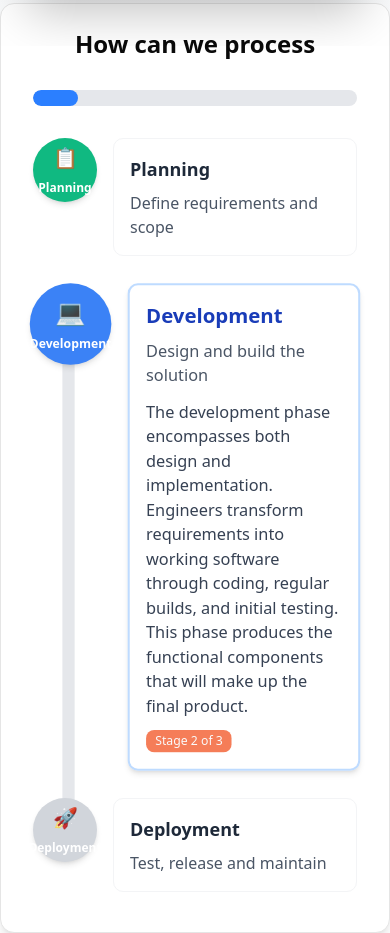
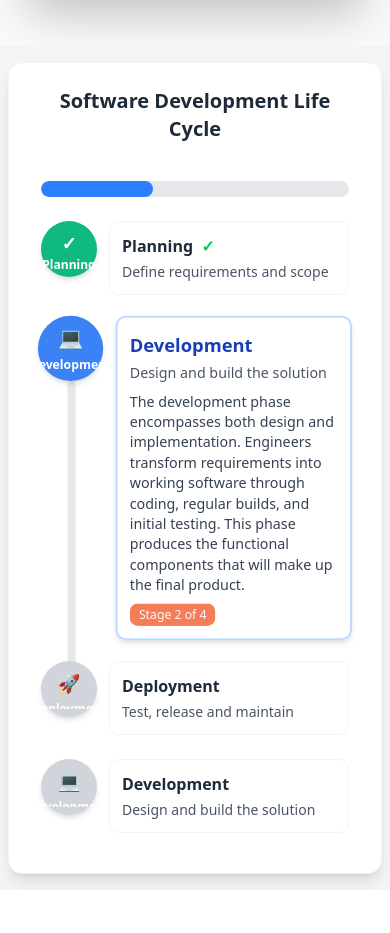
Before and after one commit to bibas07/skinmama-web, a Next.js app: page / in a window 390 px wide. Shown: the part 1014-1947 px from the top of the page. After the commit the page ends 1904 px from the top, so only its background shows below. Built offline with nearby package versions, Linux system fonts and the light colour scheme.

Commit message:
Refine: life cycle

```diff
--- a/app/src/components/LifeCycle/lifeCycle.components.tsx
+++ b/app/src/components/LifeCycle/lifeCycle.components.tsx
@@ -12,13 +12,15 @@ import {
   CardHeader,
   CardTitle,
 } from '@skinmama/components/ui/card';
-import React, { useEffect, useRef, useState } from 'react';
+import React, { useEffect, useRef, useState, useCallback, useMemo } from 'react';
+import debounce from 'lodash.debounce'
 
 type Step = {
   label: string;
   description: string;
   icon: string;
   longDescription: string;
+  ariaLabel?: string;
 };
 
 interface SDLCStepperProps {
@@ -30,6 +32,8 @@ interface SDLCStepperProps {
   inactiveColor?: string;
   completedColor?: string;
   pauseOnHover?: boolean;
+  className?: string;
+  cardTitle?: string;
 }
 
 const defaultSteps: Step[] = [
@@ -39,6 +43,7 @@ const defaultSteps: Step[] = [
     icon: '📋',
     longDescription:
       'The planning phase establishes project requirements, objectives, timeline, and resources. This is where the team defines what needs to be built and how it will address business needs. A clear roadmap is created to guide development efforts.',
+    ariaLabel: 'Planning phase',
   },
   {
     label: 'Development',
@@ -46,6 +51,7 @@ const defaultSteps: Step[] = [
     icon: '💻',
     longDescription:
       'The development phase encompasses both design and implementation. Engineers transform requirements into working software through coding, regular builds, and initial testing. This phase produces the functional components that will make up the final product.',
+    ariaLabel: 'Development phase',
   },
   {
     label: 'Deployment',
@@ -53,6 +59,15 @@ const defaultSteps: Step[] = [
     icon: '🚀',
     longDescription:
       'The deployment phase includes final testing, user acceptance, release to production, and ongoing maintenance. After launch, the team addresses bugs, implements improvements, and ensures the system continues to meet business objectives.',
+    ariaLabel: 'Deployment phase',
+  },
+  {
+    label: 'Development',
+    description: 'Design and build the solution',
+    icon: '💻',
+    longDescription:
+      'The development phase encompasses both design and implementation. Engineers transform requirements into working software through coding, regular builds, and initial testing. This phase produces the functional components that will make up the final product.',
+    ariaLabel: 'Development phase',
   },
 ];
 
@@ -65,91 +80,195 @@ const SDLCStepper: React.FC<SDLCStepperProps> = ({
   inactiveColor = '#d1d5db',
   completedColor = '#10b981',
   pauseOnHover = true,
+  className = '',
+  cardTitle = 'How can we process',
 }) => {
+  // State
   const [activeStep, setActiveStep] = useState(initialStep);
   const [displayedStep, setDisplayedStep] = useState(initialStep);
   const [isPaused, setIsPaused] = useState(false);
   const [progress, setProgress] = useState(0);
+  const [containerSize, setContainerSize] = useState(size);
+  const [viewportSize, setViewportSize] = useState({
+    width: typeof window !== 'undefined' ? window.innerWidth : 1024,
+    height: typeof window !== 'undefined' ? window.innerHeight : 768,
+  });
+  const [isSSR, setIsSSR] = useState(true);
+
+  // Refs
   const containerRef = useRef<HTMLDivElement>(null);
-  const [containerSize, setContainerSize] = useState(size);
-  const [isMobile, setIsMobile] = useState(false);
   const progressIntervalRef = useRef<number | null>(null);
+  const requestAnimationRef = useRef<number | null>(null);
 
+  // Detect SSR vs client rendering
   useEffect(() => {
-    const checkResponsive = () => {
+    setIsSSR(false);
+  }, []);
+
+  // Viewport and device detection
+  const isMobile = useMemo(() => viewportSize.width < 768, [viewportSize.width]);
+  const isTablet = useMemo(() => viewportSize.width >= 768 && viewportSize.width < 1024, [viewportSize.width]);
+  const isLargeScreen = useMemo(() => viewportSize.width >= 1440, [viewportSize.width]);
+
+  // Responsive sizing
+  const getResponsiveSize = useCallback(() => {
+    if (isMobile) return Math.min(viewportSize.width - 48, 350);
+    if (isTablet) return Math.min(viewportSize.width * 0.6, 500);
+    return isLargeScreen ? Math.min(size, 700) : Math.min(size, 600);
+  }, [isMobile, isTablet, isLargeScreen, viewportSize.width, size]);
+
+  // Calculate thresholds for steps - memoized
+  const thresholds = useMemo(() => {
+    const thresholds = [];
+    const stepSize = 100 / steps.length;
+
+    for (let i = 0; i < steps.length; i++) {
+      thresholds.push(i * stepSize);
+    }
+
+    thresholds.push(100);
+    return thresholds;
+  }, [steps.length]);
+
+  // Resize handler with debounce
+  const handleResize = useCallback(
+    debounce(() => {
+      if (typeof window !== 'undefined') {
+        setViewportSize({
+          width: window.innerWidth,
+          height: window.innerHeight,
+        });
+
         if (containerRef.current) {
-        const width = containerRef.current.clientWidth;
-        setIsMobile(width < 768);
-        setContainerSize(Math.min(width - 40, size));
+          const containerWidth = containerRef.current.clientWidth;
+          setContainerSize(Math.min(containerWidth - (isMobile ? 24 : 40), getResponsiveSize()));
         }
+      }
+    }, 150),
+    [getResponsiveSize, isMobile]
+  );
+
+  // Setup resize event listener
+  useEffect(() => {
+    if (typeof window !== 'undefined') {
+      window.addEventListener('resize', handleResize);
+      handleResize();
+
+      return () => {
+        window.removeEventListener('resize', handleResize);
+        handleResize.cancel();
       };
+    }
+  }, [handleResize]);
 
-    checkResponsive();
-    window.addEventListener('resize', checkResponsive);
-    return () => window.removeEventListener('resize', checkResponsive);
-  }, [size]);
-
+  // Progress animation using requestAnimationFrame for better performance
   useEffect(() => {
     if (progressIntervalRef.current) {
       clearInterval(progressIntervalRef.current);
     }
 
-    const updateProgressBar = () => {
+    const startTime = Date.now();
+    const intervalDuration = 20; // Update every 20ms
+
+    const updateProgress = () => {
       if (!isPaused) {
+        const currentTime = Date.now();
+        const elapsedTime = currentTime - startTime;
+
+        if (elapsedTime >= intervalDuration) {
           setProgress((prev) => {
-          const newProgress = prev + 100 / (autoRotateInterval / 100);
+            const increment = 100 / (autoRotateInterval / intervalDuration);
+            const newProgress = prev + increment;
             return newProgress >= 100 ? 100 : newProgress;
           });
         }
+      }
+
+      requestAnimationRef.current = requestAnimationFrame(updateProgress);
     };
 
-    progressIntervalRef.current = setInterval(
-      updateProgressBar,
-      100
-    ) as unknown as number;
+    requestAnimationRef.current = requestAnimationFrame(updateProgress);
 
     return () => {
-      if (progressIntervalRef.current)
-        clearInterval(progressIntervalRef.current);
+      if (requestAnimationRef.current) {
+        cancelAnimationFrame(requestAnimationRef.current);
+      }
     };
   }, [isPaused, autoRotateInterval]);
 
+  // Handle step transitions based on progress
   useEffect(() => {
-    const progressPerStep = 100 / steps.length;
-    const nextStepIndex = Math.floor(progress / progressPerStep);
-
-    if (nextStepIndex !== displayedStep) {
-      setDisplayedStep(nextStepIndex);
+    // Find current step based on progress
+    for (let i = 0; i < thresholds.length - 1; i++) {
+      if (progress >= thresholds[i] && progress < thresholds[i + 1]) {
+        if (displayedStep !== i) {
+          setDisplayedStep(i);
+          setActiveStep(i);
+        }
+        break;
+      }
     }
 
+    // Reset when reaching 100%
     if (progress >= 100) {
-      const newStep = (activeStep + 1) % steps.length;
-      setActiveStep(newStep);
-      setDisplayedStep(newStep);
       setProgress(0);
     }
-  }, [progress, activeStep, displayedStep, steps.length]);
+  }, [progress, thresholds, displayedStep]);
 
-  useEffect(() => {
-    setDisplayedStep(activeStep);
-  }, [activeStep]);
+  // SVG specific calculations
+  const center = containerSize / 2;
+  const radius = useMemo(() => {
+    const baseRadius = center - (isMobile ? 60 : 80);
+    return Math.max(baseRadius, 90); // Ensure minimum radius for small screens
+  }, [center, isMobile]);
 
-  const center = containerSize / 2;
-  const radius = center - 80;
   const anglePerStep = (2 * Math.PI) / steps.length;
   const circleCircumference = 2 * Math.PI * radius;
 
+  // Determine if a step is completed based on current progress
+  const isStepCompleted = useCallback((index: number) => {
+    const stepProgress = (progress / 100) * steps.length;
+    return index < Math.floor(stepProgress);
+  }, [progress, steps.length]);
+
+  // Accessibility helper for keyboard users
+  const handleKeyPress = (event: React.KeyboardEvent, index: number) => {
+    if (event.key === 'Enter' || event.key === ' ') {
+      event.preventDefault();
+      goToStep(index);
+    }
+  };
+
+  // Function to go to a specific step
+  const goToStep = useCallback((index: number) => {
+    setActiveStep(index);
+    setDisplayedStep(index);
+    // Calculate appropriate progress for the step
+    const newProgress = (index / steps.length) * 100;
+    setProgress(newProgress);
+  }, [steps.length]);
+
   const renderCircularStepper = () => {
+    // Dynamic font sizing based on container size
+    const iconFontSize = containerSize < 400 ? 16 : containerSize < 500 ? 20 : 24;
+    const labelFontSize = containerSize < 400 ? 10 : 12;
+    const circleSizeActive = containerSize < 400 ? 45 : 60;
+    const circleSizeInactive = containerSize < 400 ? 40 : 50;
+
     return (
-      <div className="relative w-full">
+      <div className="relative w-full flex justify-center" role="region" aria-label="SDLC Process Stepper">
         <svg
           width={containerSize}
           height={containerSize}
           className="overflow-visible"
-          aria-label="SkinMama Life Cycle"
+          aria-labelledby="sdlc-cycle-title"
           onMouseEnter={() => pauseOnHover && setIsPaused(true)}
           onMouseLeave={() => pauseOnHover && setIsPaused(false)}
         >
+          <title id="sdlc-cycle-title">Software Development Life Cycle</title>
+          <desc>Interactive visualization of the software development process</desc>
+
+          {/* Background circle */}
           <circle
             cx={center}
             cy={center}
@@ -160,6 +279,7 @@ const SDLCStepper: React.FC<SDLCStepperProps> = ({
             className="opacity-30"
           />
 
+          {/* Progress arc */}
           <circle
             cx={center}
             cy={center}
@@ -172,34 +292,36 @@ const SDLCStepper: React.FC<SDLCStepperProps> = ({
             } ${circleCircumference}`}
             strokeDashoffset={0}
             transform={`rotate(-90 ${center} ${center})`}
-            className="transition-all duration-100"
+            className="transition-all duration-100 ease-linear"
             strokeLinecap="round"
           />
 
+          {/* Step nodes */}
           {steps.map((step, index) => {
             const angle = index * anglePerStep - Math.PI / 2;
             const x = center + radius * Math.cos(angle);
             const y = center + radius * Math.sin(angle);
 
             const isActive = index === activeStep;
-            const isCompleted = index < activeStep;
+            const completed = isStepCompleted(index);
             const stepColor = isActive
               ? activeColor
-              : isCompleted
+              : completed
               ? completedColor
               : inactiveColor;
 
-            const circleSize = isActive ? 60 : 50;
+            const circleSize = isActive ? circleSizeActive : circleSizeInactive;
 
             return (
               <g
                 key={index}
-                onClick={() => {
-                  setActiveStep(index);
-                  setDisplayedStep(index);
-                  setProgress(0);
-                }}
-                className="cursor-pointer hover:opacity-90 transition-all duration-300"
+                onClick={() => goToStep(index)}
+                onKeyDown={(e) => handleKeyPress(e, index)}
+                tabIndex={0}
+                role="button"
+                aria-label={`${step.ariaLabel || step.label}${completed ? ' (completed)' : ''}${isActive ? ' (current)' : ''}`}
+                aria-current={isActive ? 'step' : undefined}
+                className="cursor-pointer hover:opacity-90 transition-all duration-300 focus:outline-none focus-visible:ring focus-visible:ring-blue-500 focus-visible:ring-opacity-50"
               >
                 <circle
                   cx={x}
@@ -213,14 +335,29 @@ const SDLCStepper: React.FC<SDLCStepperProps> = ({
                   }`}
                 />
 
+                {completed && (
+                  <text
+                    x={x}
+                    y={y - (containerSize < 400 ? 20 : 30)}
+                    textAnchor="middle"
+                    dominantBaseline="middle"
+                    fontSize={containerSize < 400 ? 14 : 18}
+                    fill="#ffffff"
+                    className="select-none pointer-events-none"
+                  >
+                    ✓
+                  </text>
+                )}
+
                 <text
                   x={x}
                   y={y - 10}
                   textAnchor="middle"
                   dominantBaseline="middle"
-                  fontSize={isActive ? '24' : '20'}
+                  fontSize={isActive ? iconFontSize : iconFontSize * 0.9}
                   fill="#ffffff"
-                  className="select-none"
+                  className="select-none pointer-events-none"
+                  aria-hidden="true"
                 >
                   {step.icon}
                 </text>
@@ -230,10 +367,11 @@ const SDLCStepper: React.FC<SDLCStepperProps> = ({
                   y={y + 15}
                   textAnchor="middle"
                   dominantBaseline="middle"
-                  fontSize={isActive ? '14' : '12'}
+                  fontSize={isActive ? labelFontSize : labelFontSize * 0.9}
                   fontWeight="bold"
                   fill="#ffffff"
-                  className="select-none"
+                  className="select-none pointer-events-none"
+                  aria-hidden="true"
                 >
                   {step.label}
                 </text>
@@ -241,32 +379,35 @@ const SDLCStepper: React.FC<SDLCStepperProps> = ({
             );
           })}
 
+          {/* Center progress display */}
+          <g>
+            <circle
+              cx={center}
+              cy={center}
+              r={containerSize < 400 ? 35 : 45}
+              fill="#f9fafb"
+              stroke="#e5e7eb"
+              strokeWidth={2}
+              className="drop-shadow-sm"
+            />
+
             <text
               x={center}
               y={center}
               textAnchor="middle"
               dominantBaseline="middle"
-            fontSize="20"
+              fontSize={containerSize < 400 ? 16 : 20}
               fontWeight="bold"
               fill="#374151"
               className="select-none"
+              role="status"
+              aria-live="polite"
             >
               {progress.toFixed(0)}%
             </text>
 
-          <text
-            x={center}
-            y={center + 26}
-            textAnchor="middle"
-            dominantBaseline="middle"
-            fontSize="14"
-            fill="#6b7280"
-            className="select-none"
-          >
-            {progress > 85
-              ? `Next: ${steps[(activeStep + 1) % steps.length].label}`
-              : ''}
-          </text>
+
+          </g>
         </svg>
       </div>
     );
@@ -274,20 +415,24 @@ const SDLCStepper: React.FC<SDLCStepperProps> = ({
 
   const renderVerticalTimeline = () => {
     return (
-      <div className="flex flex-col w-full space-y-8 px-2 pb-4">
-        <div className="w-full h-4 rounded-full overflow-hidden bg-gray-200">
       <div
-            className="h-full bg-blue-500 transition-all duration-100 rounded-full"
+        className="flex flex-col w-full space-y-6 px-2 pb-4"
+        role="region"
+        aria-label="SDLC Process Timeline"
+      >
+        <div className="w-full h-4 rounded-full overflow-hidden bg-gray-200" role="progressbar" aria-valuenow={Math.round(progress)} aria-valuemin={0} aria-valuemax={100}>
+          <div
+            className="h-full bg-blue-500 transition-all duration-100 ease-linear rounded-full"
             style={{ width: `${progress}%` }}
           />
         </div>
 
         {steps.map((step, index) => {
           const isActive = index === activeStep;
-          const isCompleted = index < activeStep;
+          const completed = isStepCompleted(index);
           const stepColor = isActive
             ? activeColor
-            : isCompleted
+            : completed
             ? completedColor
             : inactiveColor;
 
@@ -297,43 +442,49 @@ const SDLCStepper: React.FC<SDLCStepperProps> = ({
               className={`flex items-start relative transition-all duration-300 ${
                 isActive ? 'scale-102' : ''
               }`}
-              onClick={() => {
-                setActiveStep(index);
-                setDisplayedStep(index);
-                setProgress(0);
-                setIsPaused(true);
-              }}
+              onClick={() => goToStep(index)}
+              onKeyDown={(e) => handleKeyPress(e, index)}
+              tabIndex={0}
+              role="button"
+              aria-label={`${step.ariaLabel || step.label}${completed ? ' (completed)' : ''}${isActive ? ' (current)' : ''}`}
+              aria-current={isActive ? 'step' : undefined}
             >
               {index < steps.length - 1 && (
                 <div
-                  className="absolute h-full w-3 left-8 top-16 -z-10 rounded-full"
+                  className="absolute h-full w-2 md:w-3 left-6 md:left-8 top-16 -z-10 rounded-full"
                   style={{
                     backgroundColor:
-                      index < activeStep ? completedColor : '#e5e7eb',
-                    marginLeft: '0.3 rem',
+                      isStepCompleted(index) ? completedColor : '#e5e7eb',
+                    marginLeft: '0.3rem',
                   }}
+                  aria-hidden="true"
                 />
               )}
 
               <div
                 className={`flex-shrink-0 rounded-full flex flex-col items-center justify-center shadow-md transition-all duration-300 p-2
-                           ${isActive ? 'w-20 h-20' : 'w-16 h-16'}`}
+                           ${isActive ? 'w-16 h-16 md:w-20 md:h-20' : 'w-14 h-14 md:w-16 md:h-16'}`}
                 style={{ backgroundColor: stepColor }}
+                aria-hidden="true"
               >
+                {completed && !isActive ? (
+                  <span className="text-white text-lg md:text-xl font-bold">✓</span>
+                ) : (
                   <span
                     className={`text-white ${
-                    isActive ? 'text-2xl' : 'text-xl'
-                  } mb-2`}
+                      isActive ? 'text-xl md:text-2xl' : 'text-lg md:text-xl'
+                    } mb-1 md:mb-2`}
                   >
                     {step.icon}
                   </span>
-                <span className="text-white text-xs font-bold">
+                )}
+                <span className="text-white text-xs font-bold line-clamp-1">
                   {step.label}
                 </span>
               </div>
 
               <div
-                className={`ml-4 p-4 rounded-lg transition-all duration-200
+                className={`ml-3 md:ml-4 p-3 md:p-4 rounded-lg transition-all duration-200
                               ${
                                 isActive
                                   ? 'border-blue-200 border-2 shadow-md'
@@ -343,19 +494,22 @@ const SDLCStepper: React.FC<SDLCStepperProps> = ({
               >
                 <h3
                   className={`font-bold ${
-                    isActive ? 'text-xl text-blue-800' : 'text-lg text-gray-800'
-                  }`}
+                    isActive ? 'text-lg md:text-xl text-blue-800' : 'text-base md:text-lg text-gray-800'
+                  } flex items-center`}
                 >
                   {step.label}
+                  {completed && !isActive && (
+                    <span className="ml-2 text-green-500" aria-label="Completed">✓</span>
+                  )}
                 </h3>
-                <p className="text-base text-gray-600 mt-2">
+                <p className="text-sm md:text-base text-gray-600 mt-1 md:mt-2">
                   {step.description}
                 </p>
                 {isActive && (
-                  <p className="mt-3 text-gray-700">{step.longDescription}</p>
+                  <p className="mt-2 md:mt-3 text-sm md:text-base text-gray-700">{step.longDescription}</p>
                 )}
                 {isActive && (
-                  <Badge className="mt-3">{`Stage ${index + 1} of ${
+                  <Badge className="mt-2 md:mt-3">{`Stage ${index + 1} of ${
                     steps.length
                   }`}</Badge>
                 )}
@@ -367,16 +521,21 @@ const SDLCStepper: React.FC<SDLCStepperProps> = ({
     );
   };
 
+  // Don't render until client-side hydration is complete
+  if (isSSR) {
+    return <div className="w-full h-56 bg-gray-100 animate-pulse rounded-xl"></div>;
+  }
+
   return (
-    <div ref={containerRef} className="w-full">
-      <Card className="w-full shadow-lg">
-        <CardHeader>
-          <CardTitle className="text-center text-2xl">
-            How can we process
+    <div ref={containerRef} className={`w-full ${className}`}>
+      <Card className="w-full shadow-lg border border-gray-100">
+        <CardHeader className="pb-2 md:pb-4">
+          <CardTitle className="text-center text-xl md:text-2xl text-gray-800">
+            {cardTitle}
           </CardTitle>
         </CardHeader>
         <CardContent>
-          <div className="flex flex-col lg:flex-row gap-8 items-center w-full">
+          <div className="flex flex-col lg:flex-row gap-6 md:gap-8 items-center w-full">
             <div
               className={`w-full ${
                 isMobile ? '' : 'lg:w-3/5'
@@ -387,15 +546,20 @@ const SDLCStepper: React.FC<SDLCStepperProps> = ({
 
             {!isMobile && (
               <div className="lg:w-2/5 w-full">
-                <Alert className="border-0 shadow-none">
-                  <AlertTitle className="text-xl font-bold flex items-center gap-2">
-                    <span>{steps[displayedStep].icon}</span>
+                <Alert className="border-0 shadow-md bg-blue-50/50">
+                  <AlertTitle className="text-lg md:text-xl font-bold flex items-center gap-2 text-gray-900">
+                    <span aria-hidden="true">{steps[displayedStep].icon}</span>
                     <span>{steps[displayedStep].label}</span>
+                    {isStepCompleted(displayedStep) && (
+                      <span className="text-green-500" aria-label="Completed">✓</span>
+                    )}
                   </AlertTitle>
-                  <AlertDescription className="mt-4 text-base">
+                  <AlertDescription className="mt-3 md:mt-4 text-sm md:text-base text-gray-700">
                     {steps[displayedStep].longDescription}
                   </AlertDescription>
                 </Alert>
+
+
               </div>
             )}
           </div>
@@ -405,10 +569,17 @@ const SDLCStepper: React.FC<SDLCStepperProps> = ({
   );
 };
 
+// Export with React.memo for performance optimization
+const MemoizedSDLCStepper = React.memo(SDLCStepper);
+
 export default function SDLCVisualization() {
   return (
-    <div className="max-w-7xl mx-auto">
-      <SDLCStepper autoRotateInterval={5000} pauseOnHover={true} />
+    <div className="max-w-7xl mx-auto p-2 md:p-4">
+      <MemoizedSDLCStepper
+        autoRotateInterval={5000}
+        pauseOnHover={true}
+        cardTitle="Software Development Life Cycle"
+      />
     </div>
   );
 }
--- a/package.json
+++ b/package.json
@@ -14,6 +14,7 @@
     "class-variance-authority": "^0.7.1",
     "clsx": "^2.1.1",
     "install": "^0.13.0",
+    "lodash.debounce": "^4.0.8",
     "lucide-react": "^0.488.0",
     "next": "15.3.0",
     "react": "^19.0.0",
```
Also changed, not shown: 1 other file (tests, documents, lock files or other folders). Lines whose indentation alone changed are shown as unchanged.
